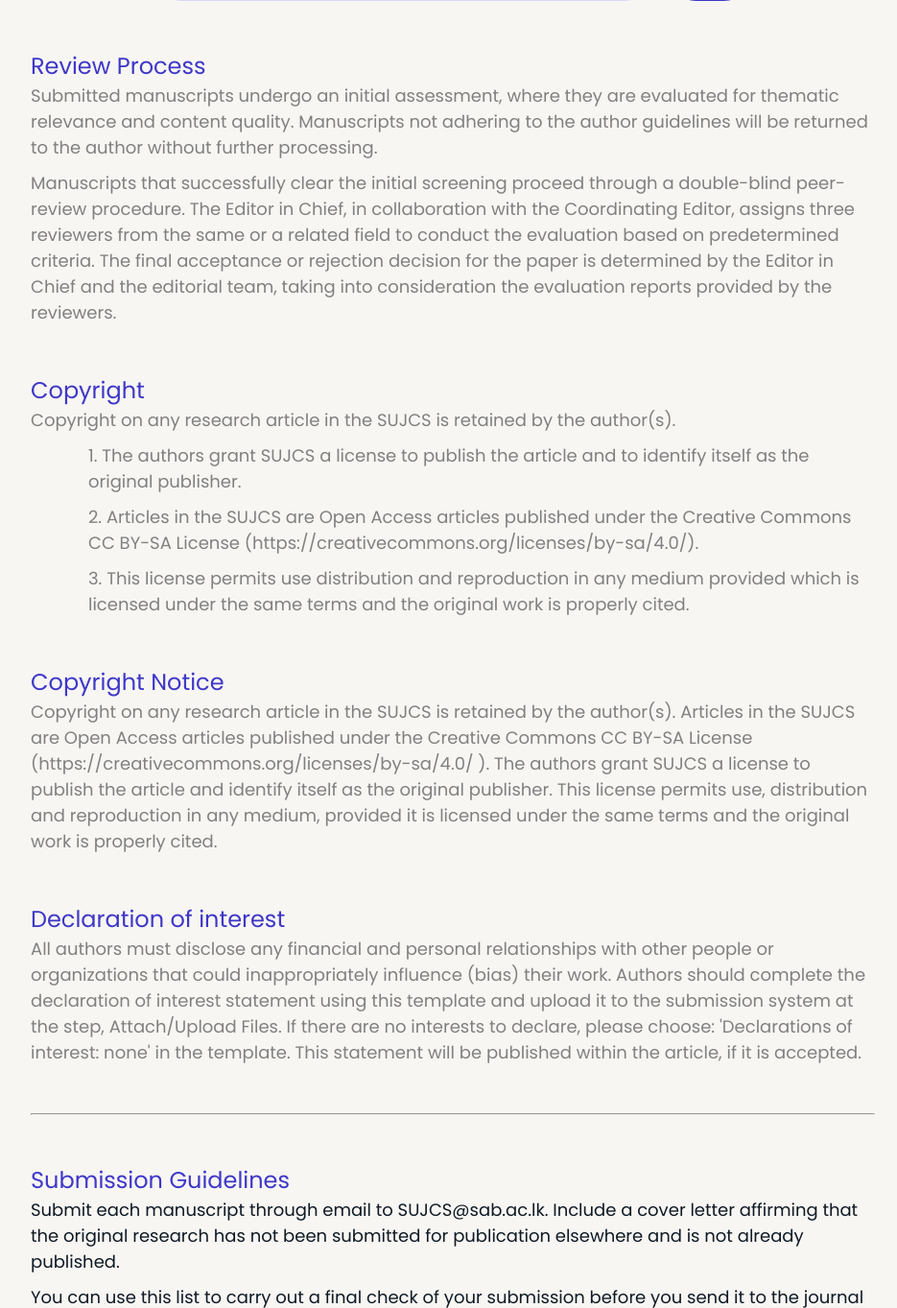
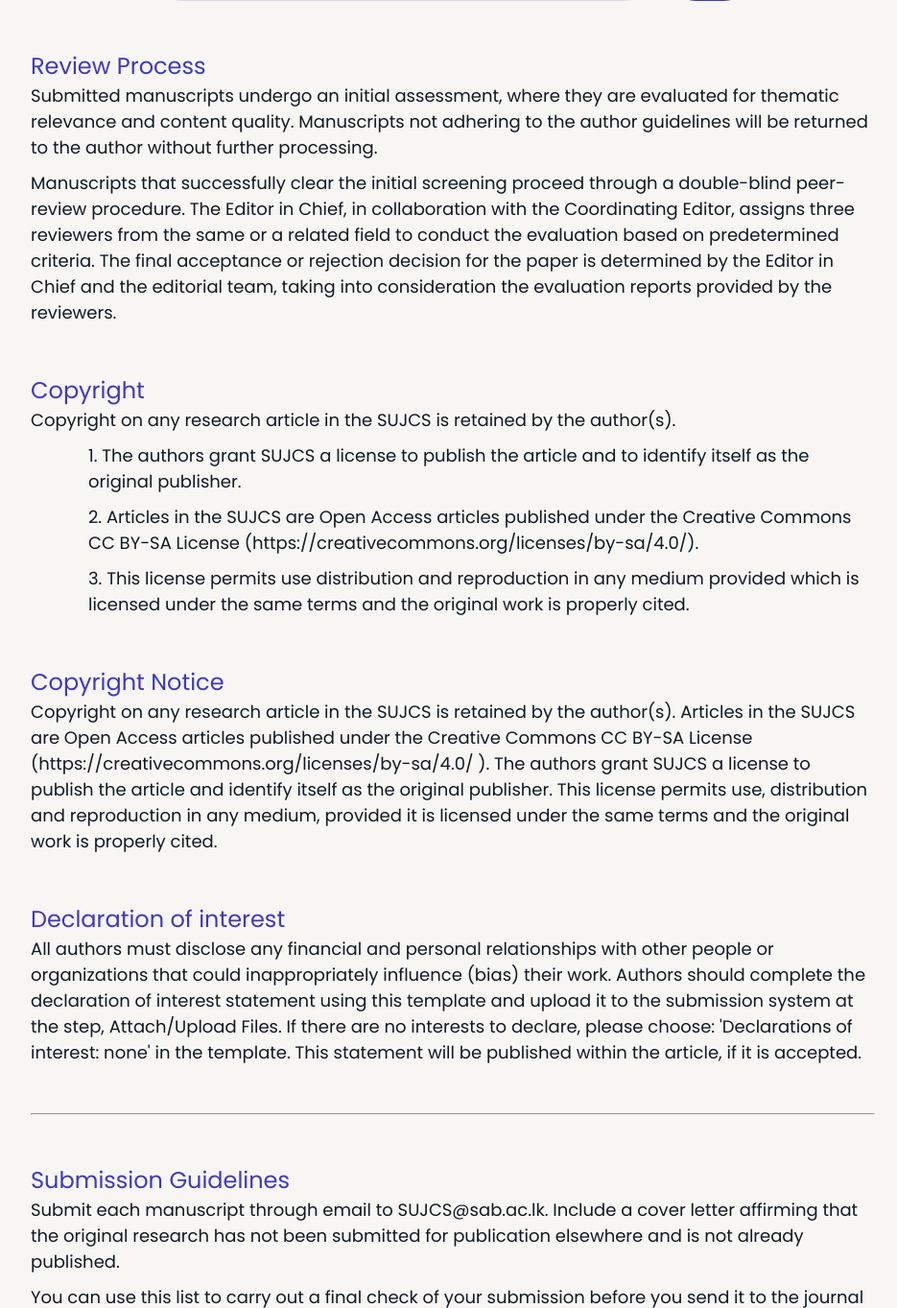
Before and after one commit to Tharindu-Lakmal/SUJCS_Web_Project, a PHP site: page /reviewPage.php in a window 1280 px wide. Shown: the part 114-1477 px from the top of the page at 96% size, without its empty margins (168-1103 px from the left). Run offline with PHP 8.4, Linux system fonts and the light colour scheme; data that the repository does not hold is empty.

Commit message:
review page updated 2

```diff
--- a/reviewPage/reviewPage.php
+++ b/reviewPage/reviewPage.php
@@ -54,37 +54,37 @@
     <div class="container-2">
 
         <h5><b>Review Process</b></h5>
-        <p style="color: grey;" ,style="text-align: justify;">Submitted manuscripts undergo an initial assessment, where
+        <p>Submitted manuscripts undergo an initial assessment, where
           they are evaluated for thematic relevance and content quality. Manuscripts not adhering to the author guidelines will be returned to the author without further processing.</p>
-        <p style="color: grey;" ,style="text-align: justify;">Manuscripts that successfully clear the initial screening
+        <p>Manuscripts that successfully clear the initial screening
           proceed through a double-blind peer-review procedure. The Editor in Chief, in collaboration with the Coordinating Editor, assigns three reviewers from the same or a related field
           to conduct the evaluation based on predetermined criteria. The final acceptance or rejection decision for the paper is
           determined by the Editor in Chief and the editorial team, taking into consideration the evaluation reports provided by the
           reviewers.</p>
 
         <h5><b>Copyright</b></h5>
-        <p style="color: grey;">Copyright on any research article in the SUJCS is retained by the author(s).</p>
+        <p>Copyright on any research article in the SUJCS is retained by the author(s).</p>
         <div class="copyright" style="margin-left: 6rem;">
 
             <p></p> <!-- Empty paragraph for space -->
-            <p style="color: grey;">1. The authors grant SUJCS a license to publish the article and to identify itself as the
+            <p>1. The authors grant SUJCS a license to publish the article and to identify itself as the
               original publisher.</p>
             <p></p> <!-- Empty paragraph for space -->
-            <p style="color: grey;">2. Articles in the SUJCS are Open Access articles published under the Creative Commons CC
+            <p>2. Articles in the SUJCS are Open Access articles published under the Creative Commons CC
               BY-SA License (https://creativecommons.org/licenses/by-sa/4.0/).</p>
-            <p style="color: grey;">3. This license permits use distribution and reproduction in any medium provided which is
+            <p>3. This license permits use distribution and reproduction in any medium provided which is
               licensed under the same terms and the original work is properly cited.</p>
         </div>
 
         <h5><b>Copyright Notice</b></h5>
-        <p style="color: grey;">Copyright on any research article in the SUJCS is retained by the author(s). Articles in the
+        <p>Copyright on any research article in the SUJCS is retained by the author(s). Articles in the
           SUJCS are Open Access articles published under the Creative Commons CC BY-SA License (https://creativecommons.org/licenses/by-sa/4.0/ ).
           The authors grant SUJCS a license to publish the article and identify itself as the original publisher. This
           license permits use, distribution and reproduction in any medium, provided it is licensed under the same terms and the original work is
           properly cited.</p>
 
         <h5><b>Declaration of interest</b></h5>
-        <p style="color: grey;">All authors must disclose any financial and personal relationships with other people or
+        <p>All authors must disclose any financial and personal relationships with other people or
           organizations that could inappropriately influence (bias) their work. Authors should complete the declaration of interest statement using this template and
           upload it to the submission system at the step, Attach/Upload Files. If there are no interests to declare, please choose: 'Declarations of interest: none' in the template. This statement will be published within the
           article, if it is accepted.</p>
```
